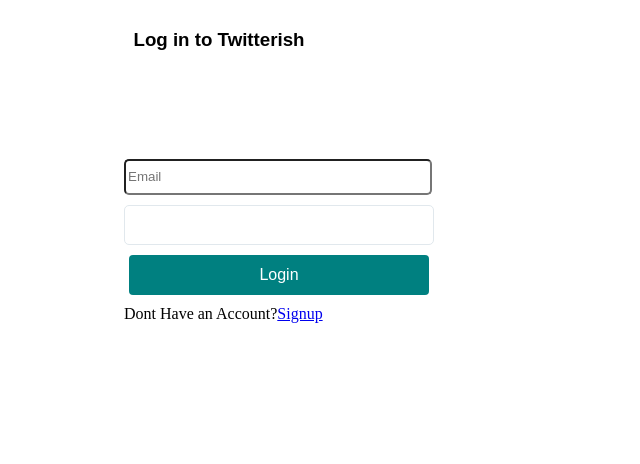
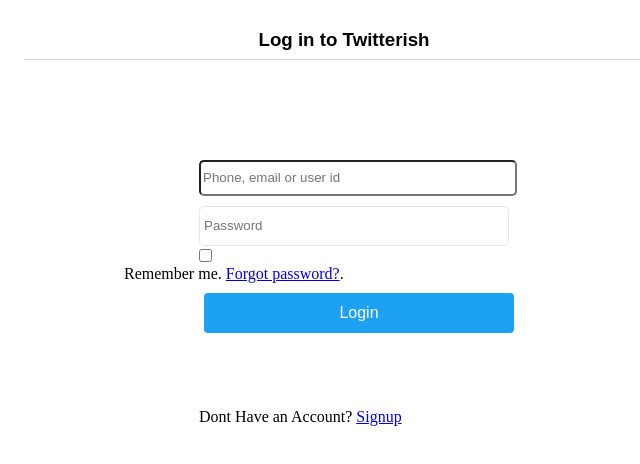
Before and after one commit to Terrionna/twitter_clone, a website: page public/html/login.html in a window 1280 px wide. Shown: the whole page, without its empty margins (284-924 px from the left). Drawn offline with Linux system fonts and the light colour scheme; files that its build step writes are made by us from their sources.

Commit message:
styled login page more

```diff
--- a/public/css/login.css
+++ b/public/css/login.css
@@ -3,7 +3,6 @@
   margin-left: 400px;
   margin-top: 100px;
 }
-
 #login-to-twitter {
   text-align: center;
   font-family: sans-serif;
@@ -11,18 +10,22 @@
   height: 20px;
   padding: 10px 20px;
   color: black;
-  margin-left: 175px;
+  margin-left: 300px;
 }
 input {
   width: 300px;
   height: 400px;
   display: block;
+  margin-left: 75px;
 }
 #email-field {
   height: 30px;
-  width: 300px;
+  width: 310px;
 border-radius: 5px;
-
+}
+#checkbox {
+  height: auto;
+  width: auto;
 }
 footer {
   margin-top: 10px;
@@ -38,11 +41,11 @@ footer {
   padding: 4px;
 }
 button {
- width: 300px;
+ width: 310px;
  font-size: 16px;
  padding: 11px 20px;
  color: white;
- background-color: teal;
+ background-color: #1da1f2;
  border: none;
  position: relative;
  left: 5px;
@@ -50,7 +53,13 @@ button {
  box-sizing: border-box;
  border-radius: 4px;
  margin-top: 10px;
+ margin-left: 75px;
 }
-#ua {
-
+header h3 {
+  border-bottom: 1px solid lightgrey;
 }
+.footer-text {
+  margin-left: 75px;
+  margin-top: 75px
+}
+body {
--- a/public/css/main.css
+++ b/public/css/main.css
@@ -115,6 +115,7 @@ p button {
   line-height: normal;
   box-sizing: border-box;
   border-radius: 4px;
+  margin-bottom: 150px;
 }
 section h2 {
   font-family: arial;
@@ -122,3 +123,6 @@ section h2 {
 #now {
   font-size: 12px;
 }
+.bottom-list {
+  display: inline;
+}
--- a/public/html/login.html
+++ b/public/html/login.html
@@ -17,15 +17,16 @@
   <main>
     <div>
         <form class= "input-container" action="login" method="GET" id= "login-field">
-         <input type="email" name='email' placeholder="Email" id= "email-field">
-         <input type="password" name='password' id= "password-field">
+         <input type="email" name='email' placeholder="Phone, email or user id" id= "email-field">
+         <input type="password" name='password' placeholder= "Password" id= "password-field">
+         <div class ="check-box"><input type="checkbox" id= "checkbox">Remember me.    <a href="#">  Forgot password?</a>.</div>
          <button type="submit">Login</button>
            </form>
     </div>
 
   </main>
   <footer class= "footer-text">
-   Dont Have an Account?<a href="/signup">Signup</a>
+   Dont Have an Account?     <a href="/signup">Signup</a>
   </footer>
 
 </div>
```
Also changed, not shown: public/html/index.html (+1 -1 lines).
